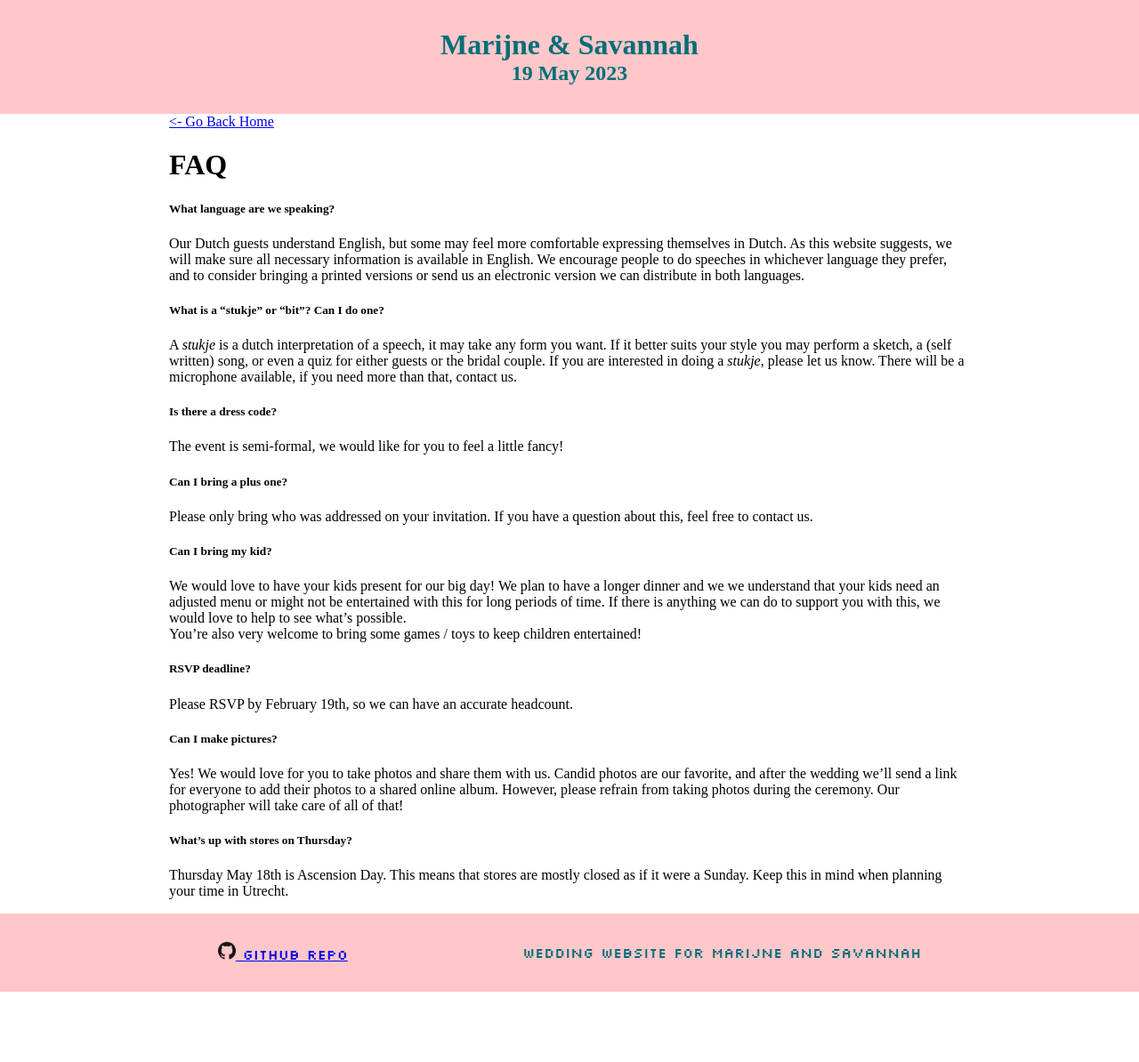
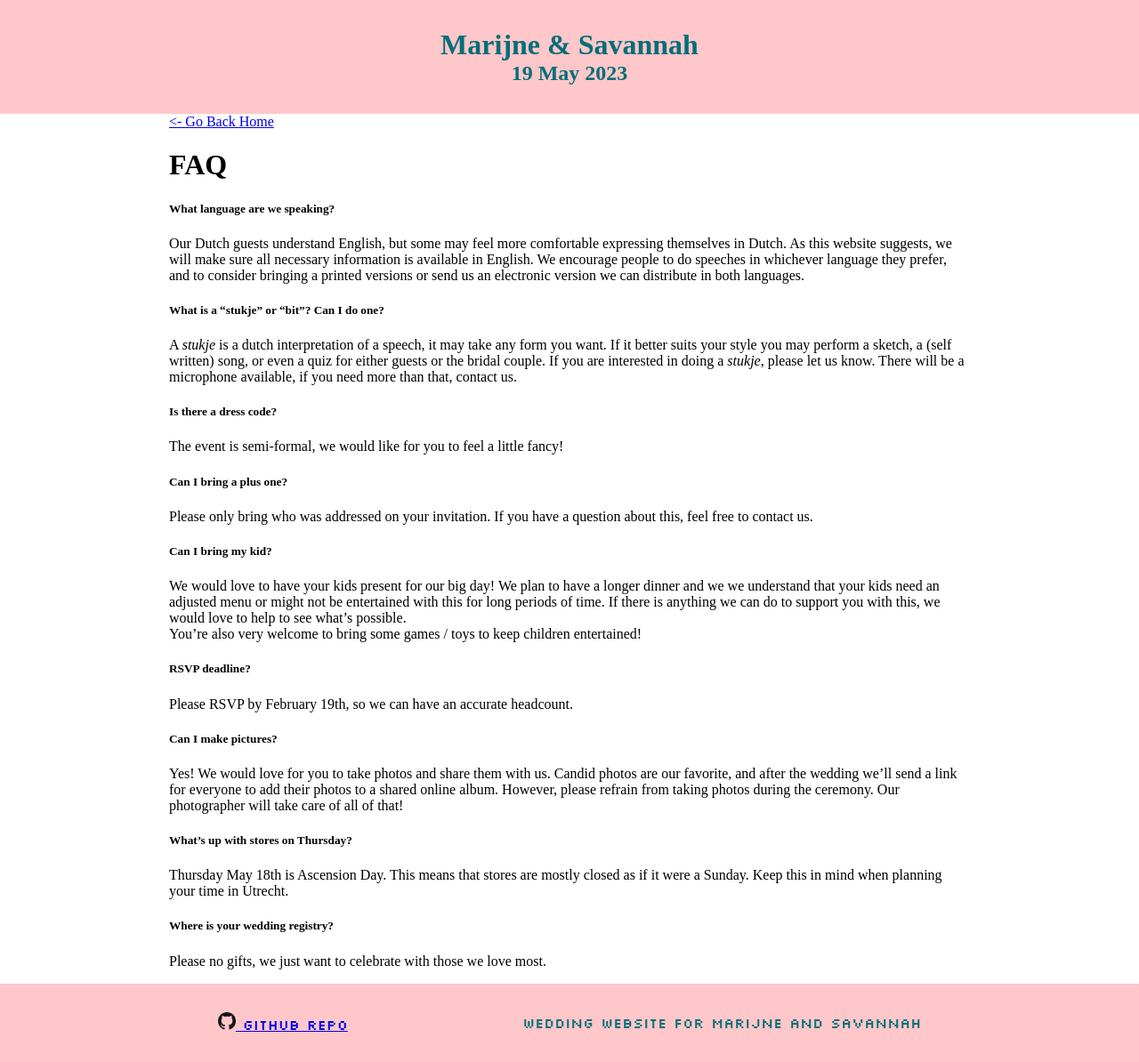
Before and after one commit to schijns-fischer-wedding/schijns-fischer-wedding.github.io, a Jekyll site: the page built from pages/faq.md, in a window 1280 px wide. Shown: the whole page at 89% size. Built offline with Jekyll 4.4.1, drawn with Linux system fonts in a browser that asks for light colours; some web fonts are replaced; before the commit the page ends 1115 px from its top, so only the background shows below that.

Commit message:
no registry comment

```diff
--- a/pages/faq.md
+++ b/pages/faq.md
@@ -30,3 +30,6 @@ However, please refrain from taking photos during the ceremony. Our photographer
 
 ##### **What's up with stores on Thursday?**
 Thursday May 18th is Ascension Day. This means that stores are mostly closed as if it were a Sunday. Keep this in mind when planning your time in Utrecht.
+
+##### **Where is your wedding registry?**
+Please no gifts, we just want to celebrate with those we love most.
```
